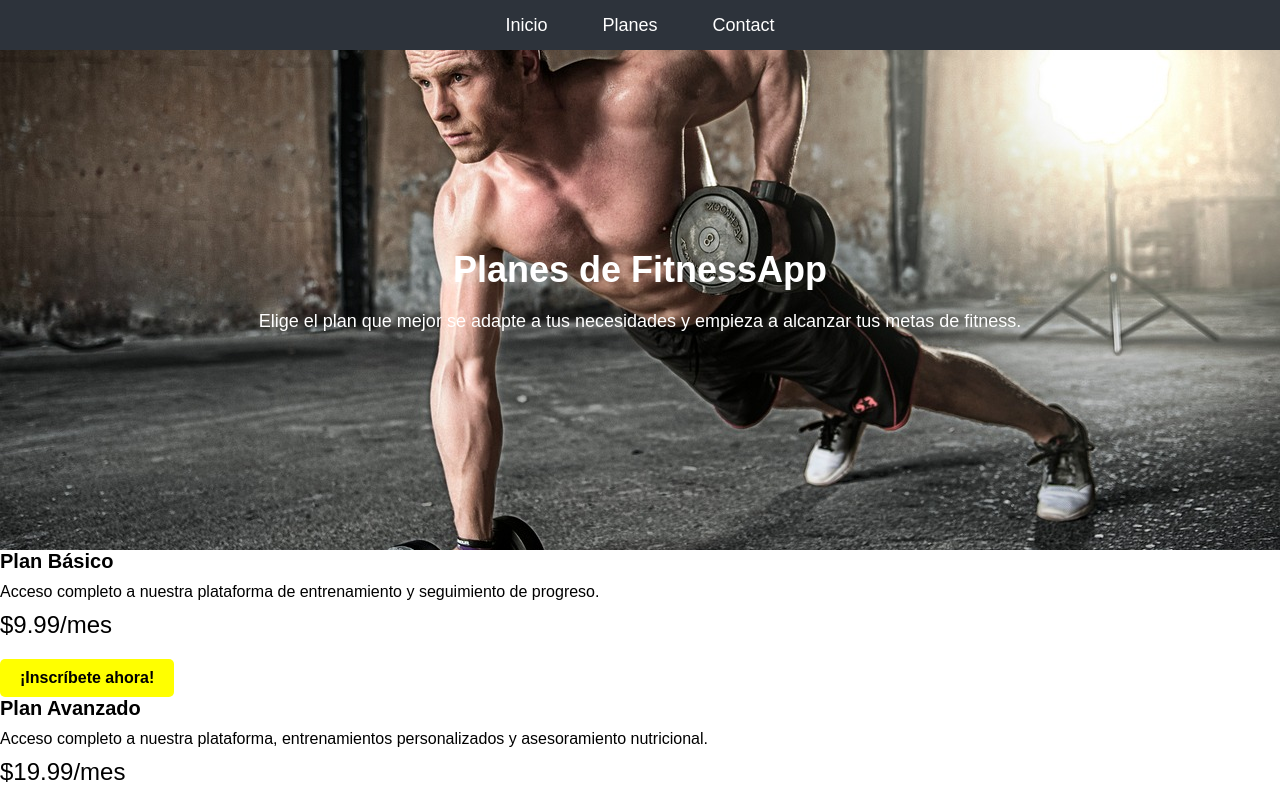
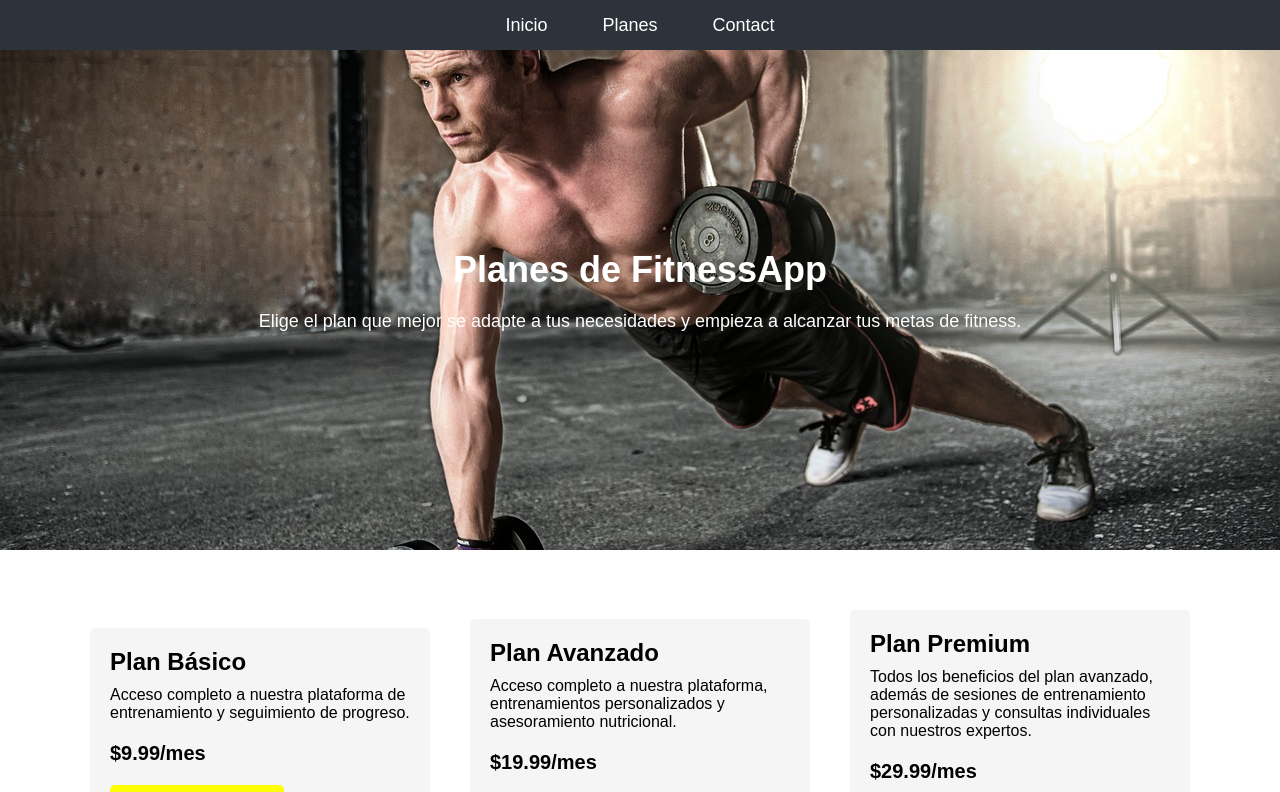
Before and after one commit to crescowboy/appwebfitness, a React (Create React App) app: page /planes in a window 1280 px wide. Shown: the top 792 px of the page. Built offline with nearby package versions, Linux system fonts and the light colour scheme.

Commit message:
estilos planes

```diff
--- a/src/index.css
+++ b/src/index.css
@@ -258,3 +258,38 @@
 .footer p {
   margin: 0;
 }
+
+
+/* PLANES */
+
+.planes-section {
+  display: flex;
+  justify-content: center;
+  align-items: center;
+  flex-wrap: wrap;
+  padding: 40px 0;
+}
+
+.plan {
+  width: 300px;
+  background-color: #f5f5f5;
+  border-radius: 5px;
+  padding: 20px;
+  margin: 20px;
+}
+
+.plan-title {
+  font-size: 24px;
+  margin-bottom: 10px;
+}
+
+.plan-description {
+  font-size: 16px;
+  margin-bottom: 20px;
+}
+
+.plan-price {
+  font-size: 20px;
+  font-weight: bold;
+  margin-bottom: 20px;
+}
```
